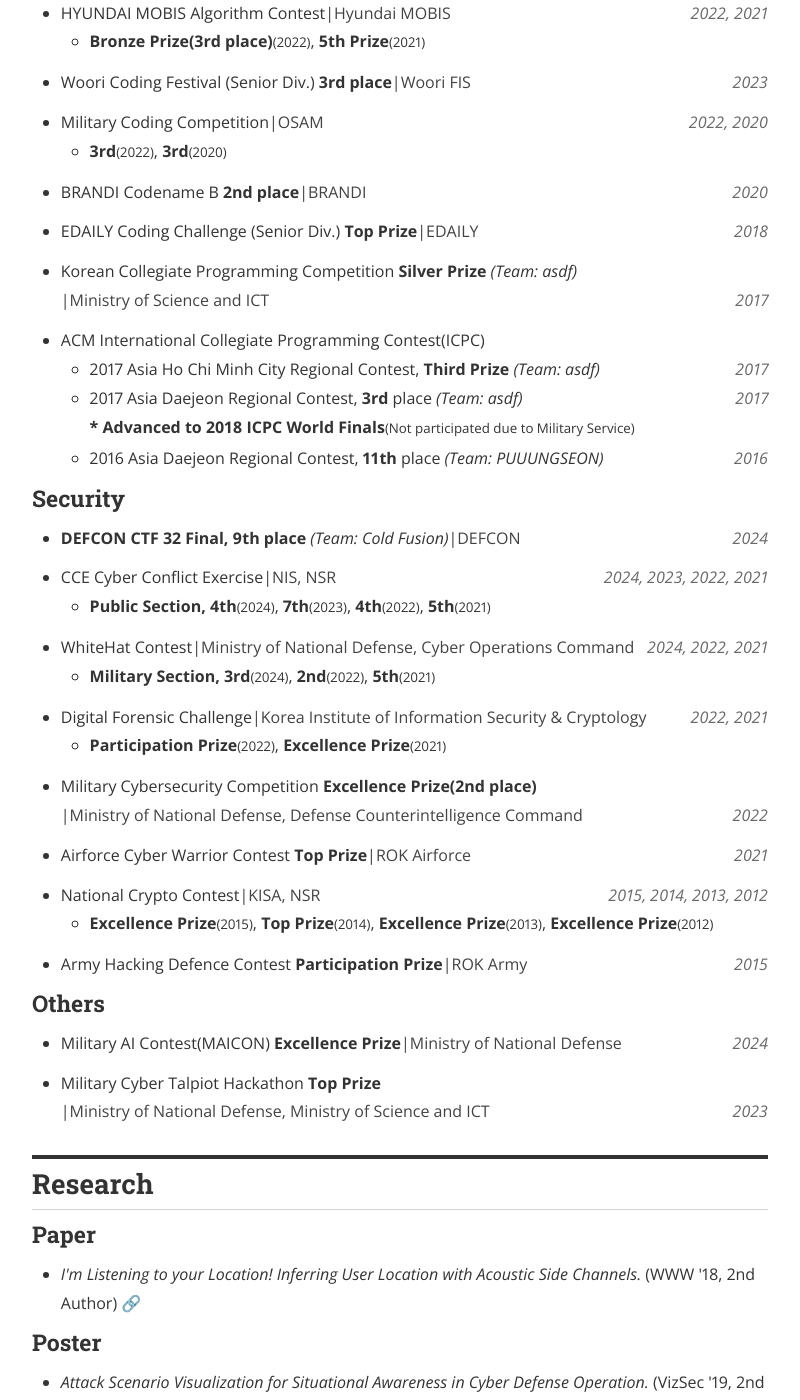
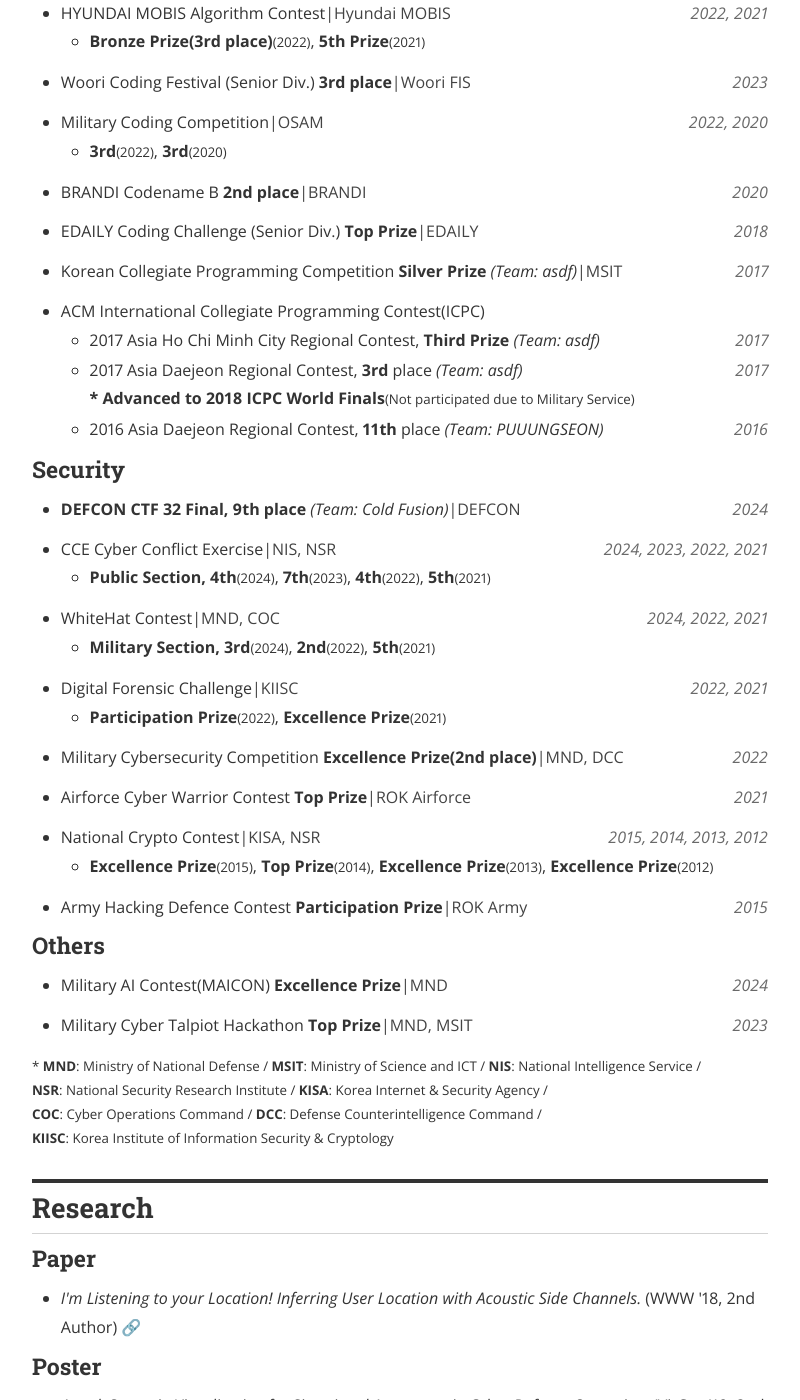
Before and after one commit to nyan101/nyan101.github.io, a Jekyll site: the page built from about-en.html, in a window 1280 px wide and 1400 px high, scrolled down 2022 px. Shown: the whole window, without its empty margins (240-1040 px from the left). Built offline with Jekyll 4.4.1, drawn with Linux system fonts in a browser that asks for light colours; nearby versions of some CDN libraries; a style sheet for code colours, icons or effects is not loaded; some of the changed text lies outside the part shown.

Commit message:
en에 약어 설명 추가

```diff
--- a/about-en.html
+++ b/about-en.html
@@ -270,7 +270,7 @@
 				Korean Collegiate Programming Competition <strong>Silver Prize</strong> <i>(Team: asdf)</i>
 			</div>
 			<div class="resume-appendix">
-				<div class="resume-organization">|Ministry of Science and ICT</div>
+				<div class="resume-organization">|MSIT</div>
 				<div class="resume-date">2017</div>
 			</div>
 		</div>
@@ -358,7 +358,7 @@
             WhiteHat Contest
         </div>
         <div class="resume-appendix">
-            <div class="resume-organization">|Ministry of National Defense, Cyber Operations Command</div>
+            <div class="resume-organization">|MND, COC</div>
             <div class="resume-date">2024, 2022, 2021</div>
         </div>
         </div>
@@ -375,7 +375,7 @@
             Digital Forensic Challenge
         </div>
         <div class="resume-appendix">
-            <div class="resume-organization">|Korea Institute of Information Security & Cryptology</div>
+            <div class="resume-organization">|KIISC</div>
             <div class="resume-date">2022, 2021</div>
         </div>
         </div>
@@ -391,7 +391,7 @@
 				Military Cybersecurity Competition <strong>Excellence Prize(2nd place)</strong>
 			</div>
 			<div class="resume-appendix">
-				<div class="resume-organization">|Ministry of National Defense, Defense Counterintelligence Command</div>
+				<div class="resume-organization">|MND, DCC</div>
 				<div class="resume-date">2022</div>
 			</div>
 		</div>
@@ -460,7 +460,6 @@
 			</div>
 		</div>
 	</li>
-
 </ul>
 
 <h3 class="subsection-header">Others</h3>
@@ -471,7 +470,7 @@
 				Military AI Contest(MAICON) <strong>Excellence Prize</strong>
 			</div>
 			<div class="resume-appendix">
-				<div class="resume-organization">|Ministry of National Defense</div>
+				<div class="resume-organization">|MND</div>
 				<div class="resume-date">2024</div>
 			</div>
 		</div>
@@ -482,7 +481,7 @@
 				Military Cyber Talpiot Hackathon <strong>Top Prize</strong>
 			</div>
 			<div class="resume-appendix">
-				<div class="resume-organization">|Ministry of National Defense, Ministry of Science and ICT</div>
+				<div class="resume-organization">|MND, MSIT</div>
 				<div class="resume-date">2023</div>
 			</div>
 		</div>
@@ -501,6 +500,18 @@
 	</li>
     -->
 </ul>
+<div>
+<small style="display: flex; flex-wrap: wrap;">
+<div>* <strong>MND</strong>: Ministry of National Defense /&nbsp;</div>
+<div><strong>MSIT</strong>: Ministry of Science and ICT /&nbsp;</div>
+<div><strong>NIS</strong>: National Intelligence Service /&nbsp;</div>
+<div><strong>NSR</strong>: National Security Research Institute /&nbsp;</div>
+<div><strong>KISA</strong>: Korea Internet & Security Agency /&nbsp;</div>
+<div><strong>COC</strong>: Cyber Operations Command /&nbsp;</div>
+<div><strong>DCC</strong>: Defense Counterintelligence Command /&nbsp;</div>
+<div><strong>KIISC</strong>: Korea Institute of Information Security & Cryptology</div>
+</small>
+</div>
 
 <h2 class="section-header">Research</h2>
 
```
Also changed, not shown: other parts of about-en.html (+1 -1 lines).
